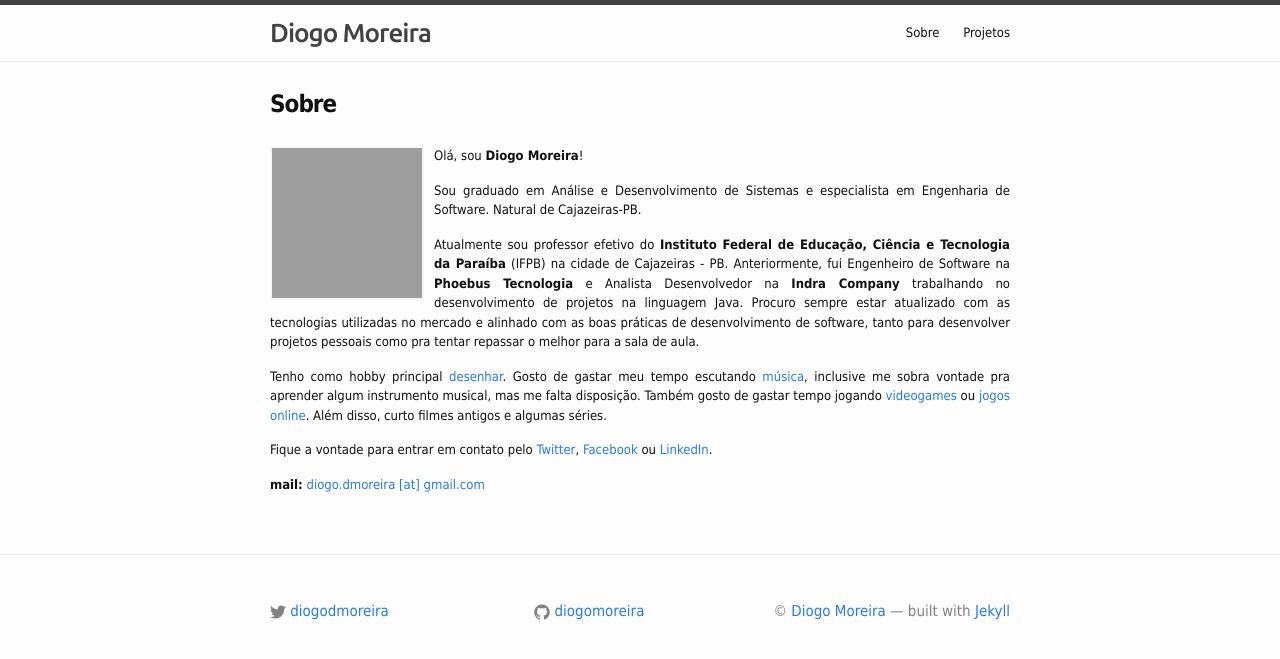
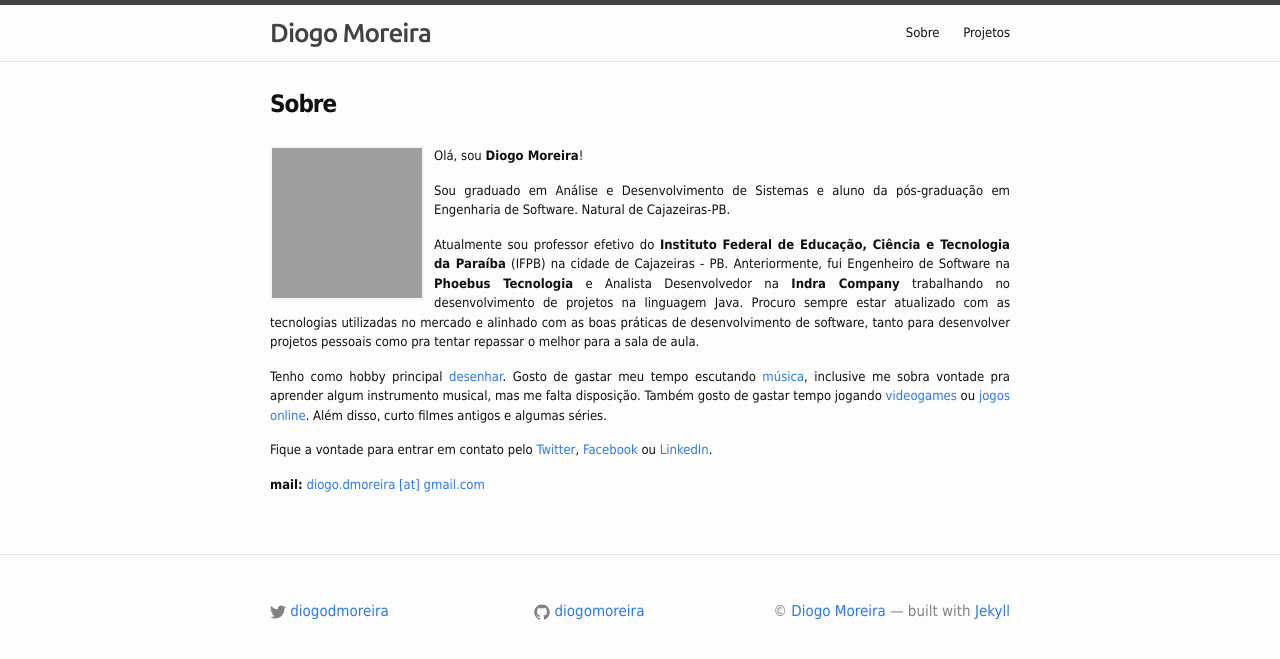
Before and after one commit to ricardojob/diogomoreira.github.io, a Jekyll site: the page built from about.md, in a window 1280 px wide. Shown: the top 659 px of the page. Built offline with Jekyll 4.4.1, drawn with Linux system fonts in a browser that asks for light colours; grey boxes are pictures that could not be loaded.

Commit message:
Changing about page

```diff
--- a/about.md
+++ b/about.md
@@ -6,7 +6,7 @@ permalink: /about/
 <img src="https://avatars0.githubusercontent.com/u/808759?v=2&s=460" style="float:left; width: 150px; margin: 0px 10px 10px 0px; border: 2px solid #f5f5f5"/>
 Olá, sou **Diogo Moreira**!
 
-Sou graduado em Análise e Desenvolvimento de Sistemas e especialista em Engenharia de Software. Natural de Cajazeiras-PB.
+Sou graduado em Análise e Desenvolvimento de Sistemas e aluno da pós-graduação em Engenharia de Software. Natural de Cajazeiras-PB.
 
 Atualmente sou professor efetivo do **Instituto Federal de Educação, Ciência e Tecnologia da Paraíba** (IFPB) na cidade de Cajazeiras - PB. Anteriormente, fui Engenheiro de Software na **Phoebus Tecnologia** e Analista Desenvolvedor na **Indra Company** trabalhando no desenvolvimento de projetos na linguagem Java. Procuro sempre estar atualizado com as tecnologias utilizadas no mercado e alinhado com as boas práticas de desenvolvimento de software, tanto para desenvolver projetos pessoais como pra tentar repassar o melhor para a sala de aula.
 
```
